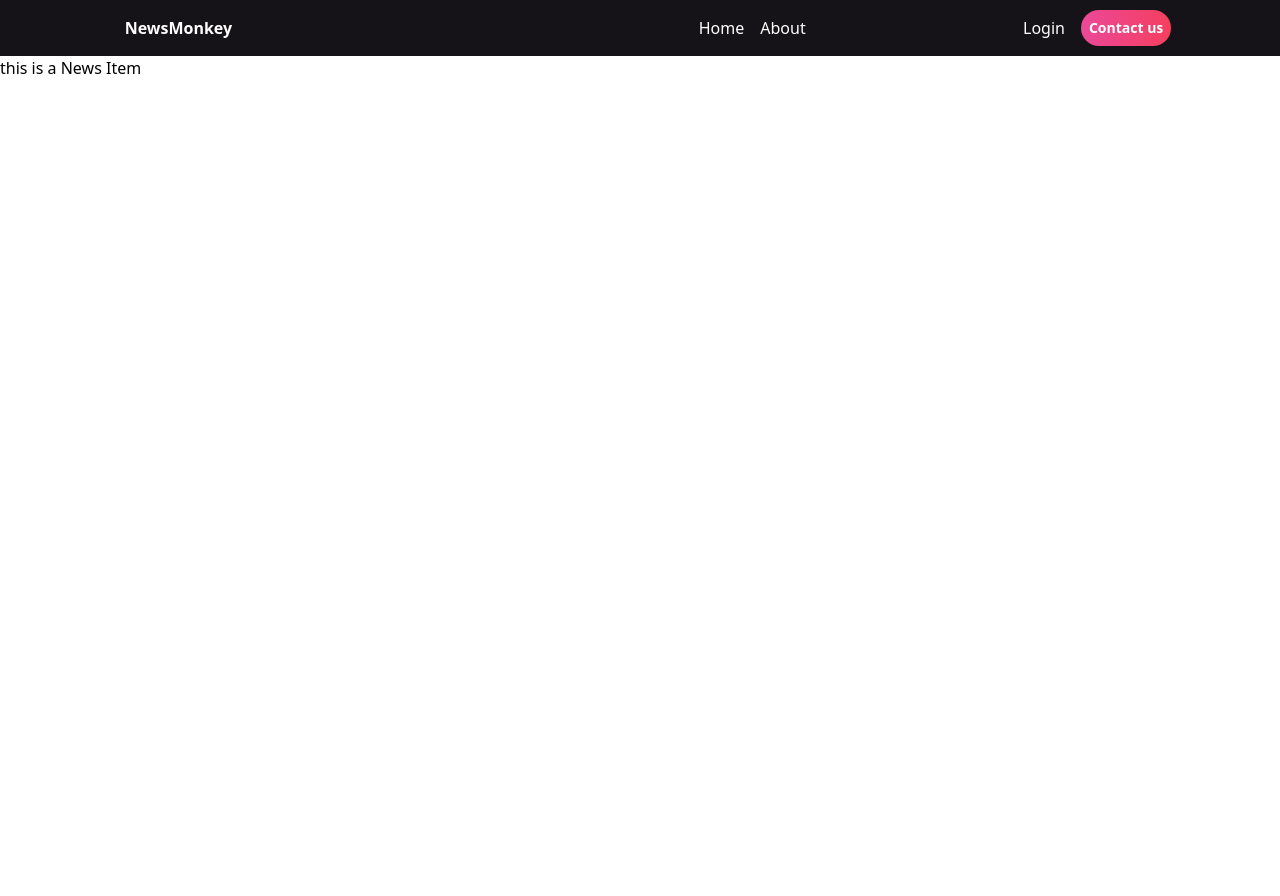
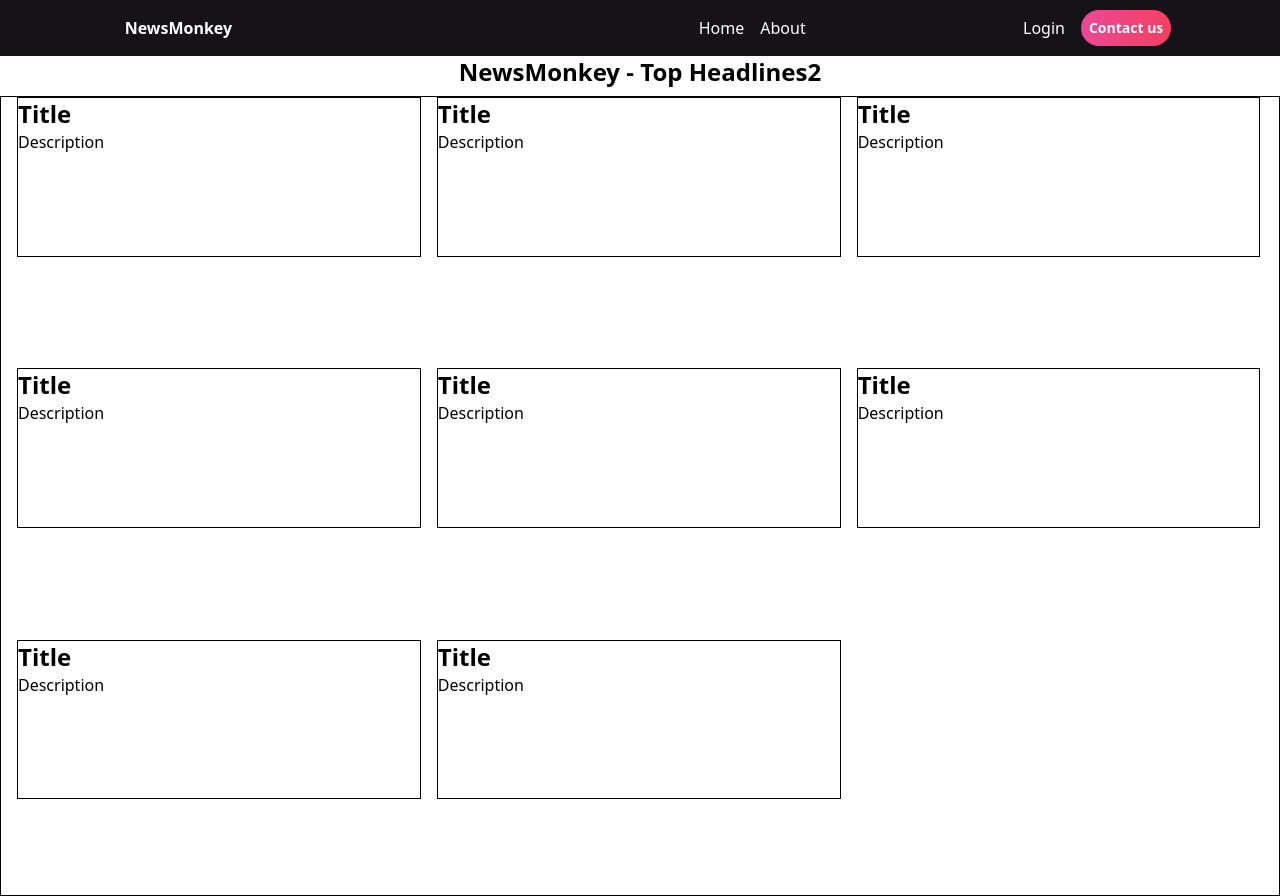
Before and after one commit to nishadbhujbal/CWH_NewsApp, a React (Create React App) app: page / in a window 1280 px wide. Before the commit the page ends 800 px from the top, so only its background shows below. Built offline with nearby package versions, Linux system fonts and the light colour scheme.

Commit message:
Designed the flex classes for newsItems

```diff
--- a/src/components/Navbar.js
+++ b/src/components/Navbar.js
@@ -13,7 +13,6 @@ export default class Navbar extends Component {
 
     return (
       <>
-        <div>
         <nav className="bg-[#151218] flex justify-between items-center md:justify-around text-white">
           <div className="p-4 font-semibold">NewsMonkey</div>
           <div>
@@ -43,7 +42,6 @@ export default class Navbar extends Component {
             </button>
           </div>
         </nav>
-        </div>
         <div
           id="mobile-menu"
           className="absolute top-0 text-3xl w-full flex-col origin-top animate-open-menu hidden"
--- a/src/components/News.js
+++ b/src/components/News.js
@@ -3,7 +3,23 @@ import NewsItem from "./NewsItem";
 
 export class News extends Component {
   render() {
-    return <NewsItem></NewsItem>;
+    return (
+      <>
+        <h1 className="font-semibold text-2xl text-center pb-2">
+          NewsMonkey - Top Headlines2
+        </h1>
+        <div className="w-full h-screen flex flex-col pl-4 gap-4 sm:flex-row sm:flex-wrap border border-black">
+          <NewsItem></NewsItem>
+          <NewsItem></NewsItem>
+          <NewsItem></NewsItem>
+          <NewsItem></NewsItem>
+          <NewsItem></NewsItem>
+          <NewsItem></NewsItem>
+          <NewsItem></NewsItem>
+          <NewsItem></NewsItem>
+        </div>
+      </>
+    );
   }
 }
 
--- a/src/components/NewsItem.js
+++ b/src/components/NewsItem.js
@@ -2,7 +2,17 @@ import React, { Component } from "react";
 
 export class NewsItem extends Component {
   render() {
-    return <>this is a News Item</>;
+    return (
+      <>
+        <div
+          id="card"
+          className="flex flex-col border border-black w-full h-auto sm:w-[32%] sm:h-[20%]"
+        >
+          <div className="font-semibold text-2xl">Title</div>
+          <p>Description</p>
+        </div>
+      </>
+    );
   }
 }
 
```
Lines whose indentation alone changed are shown as unchanged.
